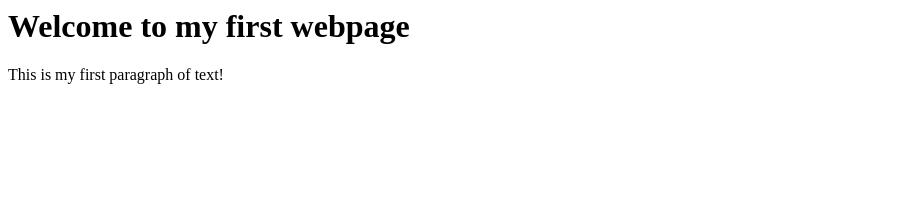
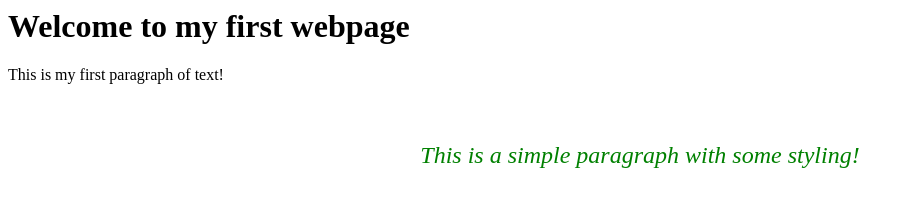
Before and after one commit to andrewcincotta/static-site, a plain HTML site: page index.html in a window 1280 px wide. Shown: the whole page, without its empty margins (0-914 px from the left). Drawn offline with Linux system fonts and the light colour scheme.

Commit message:
added style

```diff
--- a/index.html
+++ b/index.html
@@ -3,11 +3,21 @@
 
 <head>
     <title>Static Website</title>
+    <style>
+        #styled-paragraph {
+            text-align: center;
+            color: green;
+            font-style: italic;
+            font-size: x-large;
+        }
+    </style>
 </head>
 
 <body>
     <h1>Welcome to my first webpage</h1>
     <p>This is my first paragraph of text!</p>
+    <br>
+    <p id="styled-paragraph">This is a simple paragraph with some styling!</p>
 </body>
 
 </html>
```
Also changed, not shown: form.html (+2 -0 lines).
